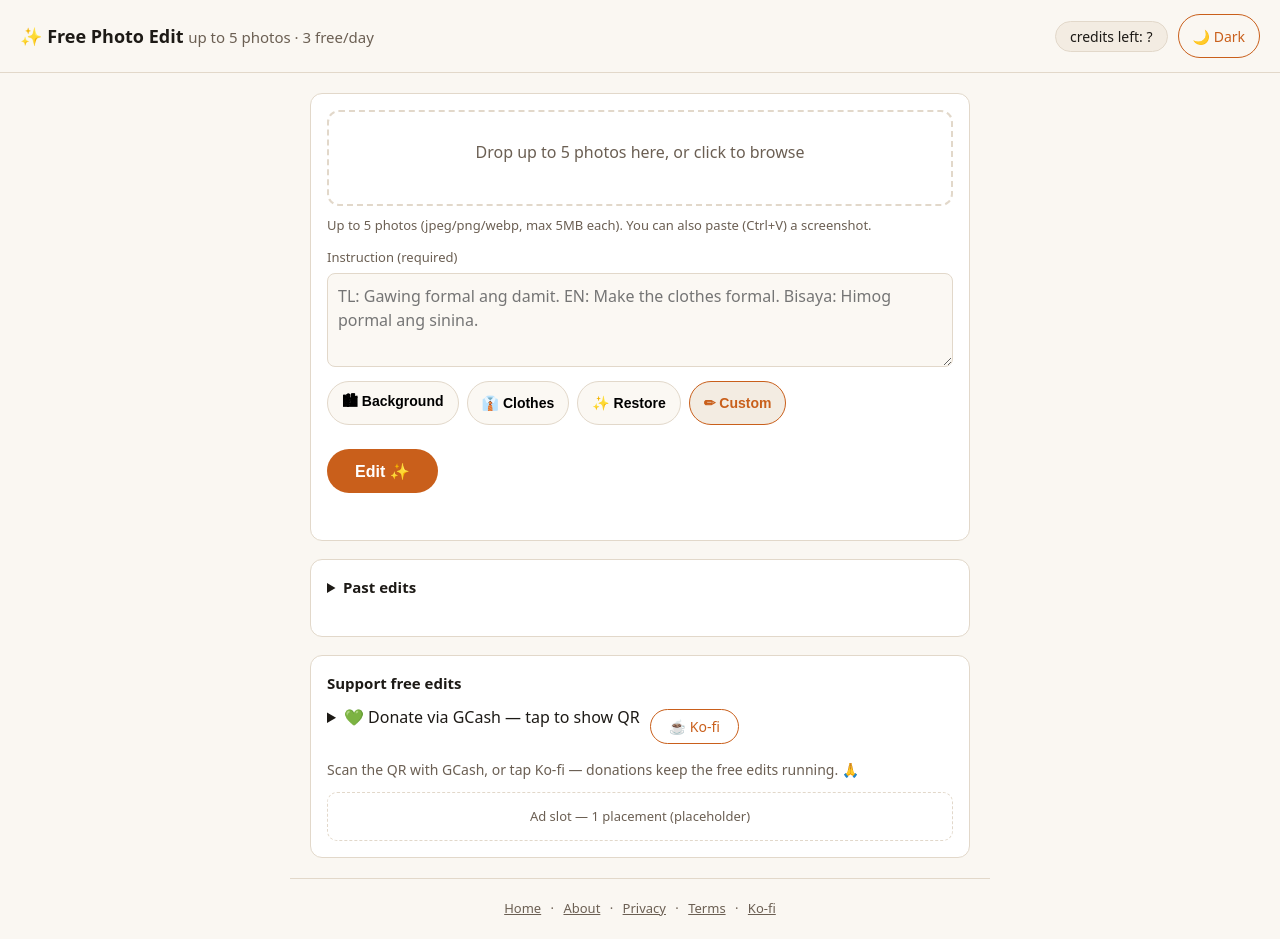
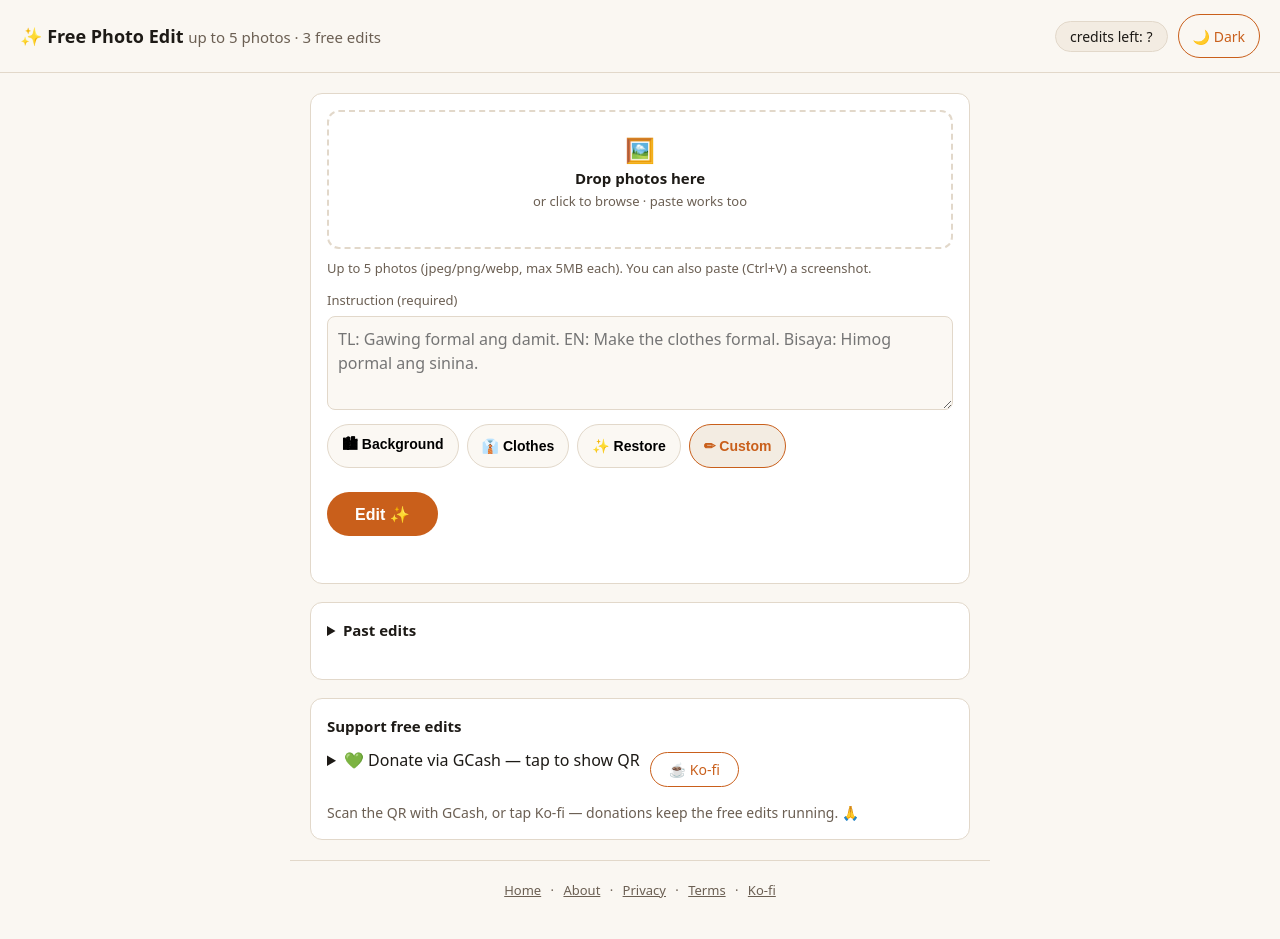
Before and after one commit to jovylle/free-photo-edit, a plain HTML site: page web/index.html in a window 1280 px wide. Drawn offline with Linux system fonts and the light colour scheme; no server answers.

Commit message:
UI polish: honest credit copy, real dropzone empty state, no ad placeholder
- header said '3 free/day' but credits are 3 total, not a daily refill
- dropzone is now an icon + title + hint instead of one line in a tall box
- hidden the 'Ad slot (placeholder)' box until there is real inventory

```diff
--- a/web/index.html
+++ b/web/index.html
@@ -17,7 +17,10 @@
   main { max-width:700px; margin:0 auto; padding:20px; display:grid; gap:18px }
   .card { background:var(--card); border:1px solid var(--line); border-radius:12px; padding:16px }
   .card h3 { margin:0 0 10px; font-size:15px }
-  #dropzone { border:2px dashed var(--line); border-radius:12px; padding:28px; text-align:center; color:var(--muted); cursor:pointer; }
+  #dropzone { display:grid; gap:2px; justify-items:center; border:2px dashed var(--line); border-radius:12px; padding:22px 20px; text-align:center; color:var(--muted); cursor:pointer; }
+  #dropzone .dz-icon { font-size:24px; line-height:1.3 }
+  #dropzone .dz-title { color:var(--ink); font-weight:600; font-size:15px }
+  #dropzone .dz-sub { font-size:13px }
   #dropzone.over { border-color:var(--accent); color:var(--ink); }
   #thumbs { display:flex; gap:10px; margin-top:12px; flex-wrap:wrap; justify-content:center }
   #thumbs img { width:160px; height:160px; object-fit:cover; border-radius:8px; border:1px solid var(--line) }
@@ -67,14 +70,16 @@
 </head>
 <body>
 <header>
-  <h1>✨ Free Photo Edit <small>up to 5 photos · 3 free/day</small></h1>
+  <h1>✨ Free Photo Edit <small>up to 5 photos · 3 free edits</small></h1>
   <nav><span id="creditsBadge" title="Edits remaining">credits left: …</span><button id="themeBtn" class="dl" type="button">🌙 Dark</button></nav>
 </header>
 <main>
   <section class="card">
     <div id="formBody">
       <div id="dropzone" tabindex="0" role="button" aria-label="Drop up to 5 photos here or click to browse">
-        Drop up to 5 photos here, or click to browse
+        <span class="dz-icon" aria-hidden="true">🖼️</span>
+        <span class="dz-title">Drop photos here</span>
+        <span class="dz-sub">or click to browse · paste works too</span>
         <input id="fileInput" class="hidden" type="file" accept="image/jpeg,image/png,image/webp" multiple>
         <div id="thumbs"></div>
       </div>
@@ -109,13 +114,13 @@
       <a class="dl" id="kofiLink" href="https://ko-fi.com/twe222" target="_blank" rel="noopener">☕ Ko-fi</a>
     </div>
     <p class="muted" style="margin:10px 0 0">Scan the QR with GCash, or tap Ko-fi — donations keep the free edits running. 🙏</p>
-    <div id="adslot" style="margin-top:12px">Ad slot — 1 placement (placeholder)</div>
+    <div id="adslot" hidden></div>
   </section>
 </main>
 <footer class="site-foot">
   <a href="index.html">Home</a> · <a href="about.html">About</a> · <a href="privacy.html">Privacy</a> · <a href="terms.html">Terms</a> · <a href="https://ko-fi.com/twe222" target="_blank" rel="noopener">Ko-fi</a>
 </footer>
 <script src="site.js" defer></script>
-<script src="app.js?v=combined-20261108"></script>
+<script src="app.js?v=20261108b"></script>
 </body>
 </html>
```
Also changed, not shown: dev-desktop-2.png (added), dev-desktop.png (added), dev-mobile.png (added), 3 other files.
